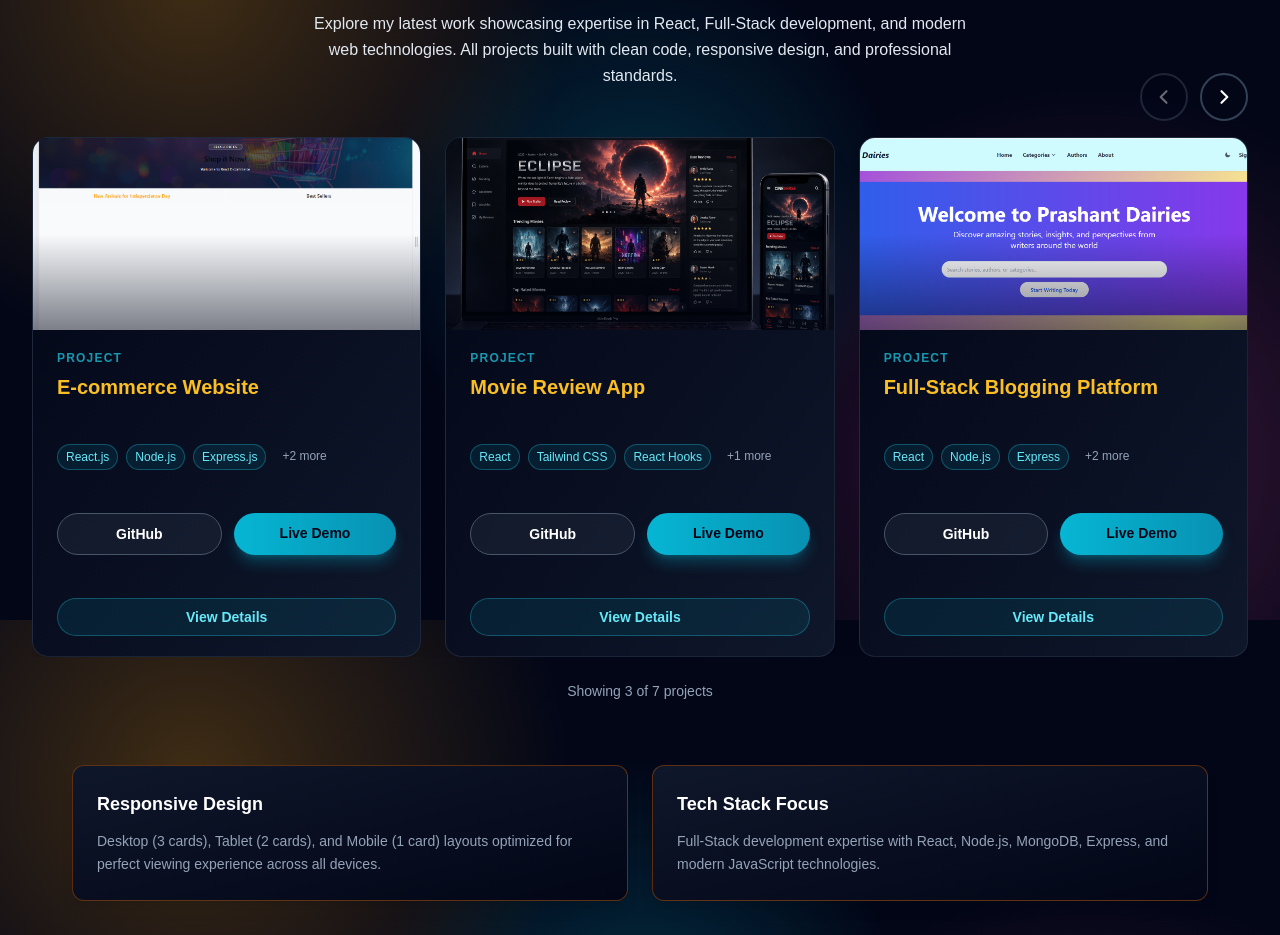
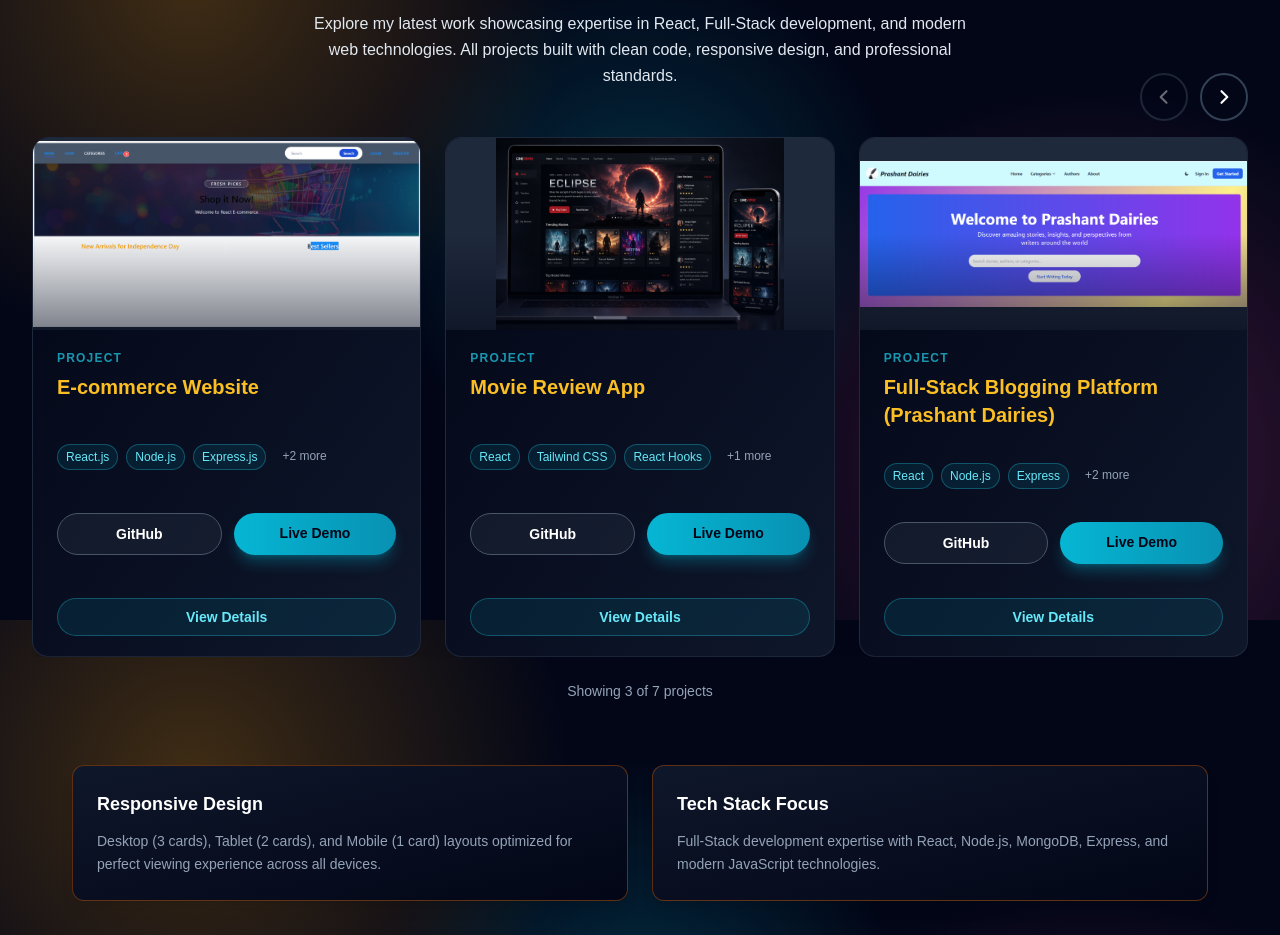
Before and after one commit to Prashant-kumar-pcpk/My-Portfolio-FE, a React (Create React App) app: page /Home in a window 1280 px wide. Shown: the part 3380-4315 px from the top of the page. Built offline with nearby package versions, Linux system fonts and the light colour scheme.

Commit message:
add project img

```diff
--- a/src/data/myData.js
+++ b/src/data/myData.js
@@ -205,7 +205,7 @@ export const projects = [
     live: "https://pkmoviereviewapp.netlify.app",
   },
   {
-    title: "Full-Stack Blogging Platform",
+    title: "Full-Stack Blogging Platform (Prashant Dairies)",
     description:
       "Delivered a full-stack blogging platform with React front-end and Express/MongoDB back-end supporting authentication, posts, comments, likes, and moderation. Includes JWT-based security, role-based access control, and comment spam detection.",
     stack: ["React", "Node.js", "Express", "MongoDB", "JWT"],
@@ -218,7 +218,7 @@ export const projects = [
     description:
       "Developed an interactive recipe search and discovery application with responsive design and dynamic content rendering. Users can browse recipes, search by ingredients or cuisine, view detailed instructions, and filter by dietary preferences.",
     stack: ["JavaScript", "HTML", "Tailwind CSS", "API Integration"],
-    image: "/work-image/Reciepe App.png",
+    image: "/work-image/Reciepe SC (1).png",
     github: "https://github.com/Prashant-kumar-pcpk/-Recipe-app",
     live: "https://remarkable-fox-3b42ee.netlify.app",
   },
--- a/src/pages/Work.js
+++ b/src/pages/Work.js
@@ -290,7 +290,7 @@ export default function Project() {
                         <img
                           src={project.image}
                           alt={project.title}
-                          className=" h-full w-full object-cover transition-transform duration-500 group-hover:scale-110 "
+                          className=" h-full w-full object-contain transition-transform duration-500 group-hover:scale-110 "
                         />
                         <div className="absolute inset-0 bg-gradient-to-b from-transparent via-transparent to-slate-950/50" />
                       </div>
```
Also changed, not shown: public/work-image/imgE-commerce.png.
